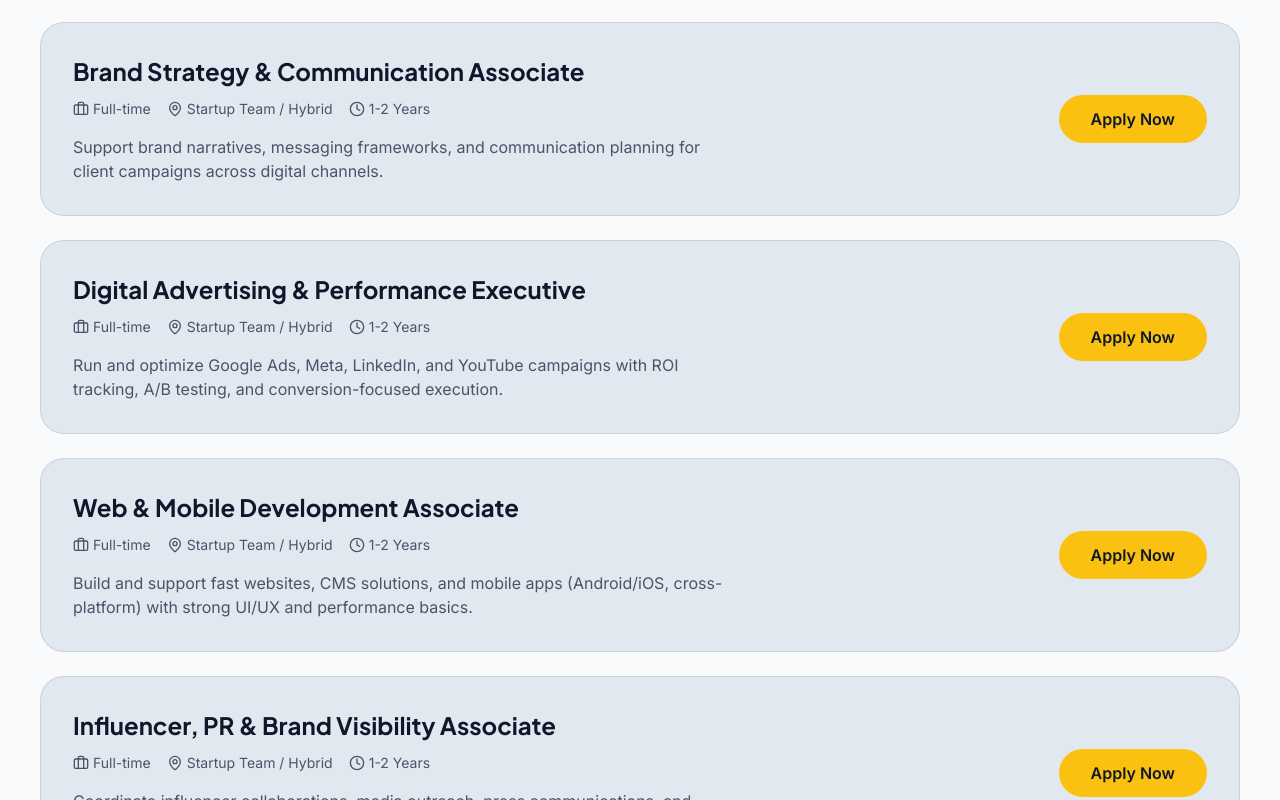
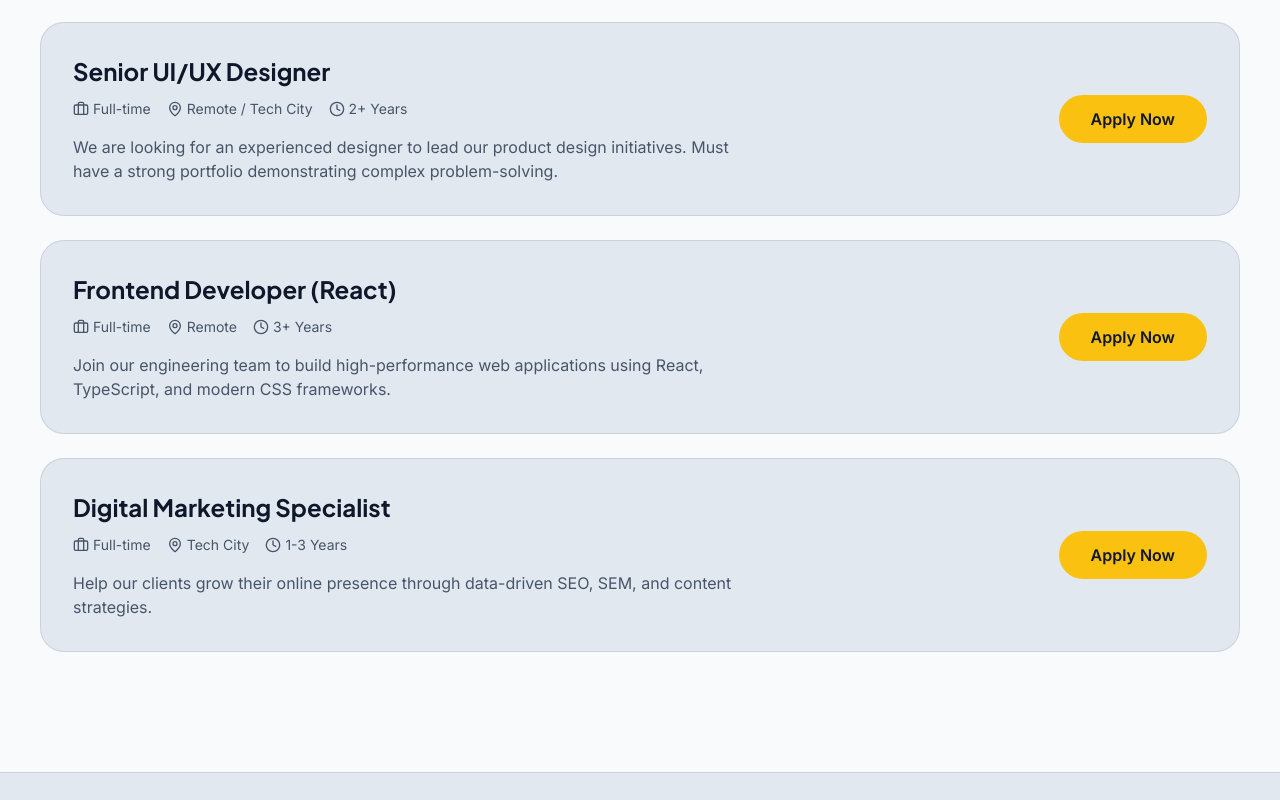
Before and after one commit to Ideal202604/Idealizeer-Content-Solutions, a React (Vite) app: page /career in a window 1280 px wide. Shown: the part 1740-2540 px from the top of the page. Built offline with nearby package versions, Linux system fonts and the light colour scheme; no server answers.

Commit message:
Revert "Revise career roles to startup-focused 1-2 year service-based openings"
This reverts commit 10f79fc4cf46bf0b063257a08e3a33a45d812865.

```diff
--- a/src/pages/Career.tsx
+++ b/src/pages/Career.tsx
@@ -13,51 +13,27 @@ import { Link } from 'react-router-dom';
 const JOBS = [
 {
   id: 1,
-  title: 'Brand Strategy & Communication Associate',
+  title: 'Senior UI/UX Designer',
   type: 'Full-time',
-  location: 'Startup Team / Hybrid',
-  exp: '1-2 Years',
-  desc: 'Support brand narratives, messaging frameworks, and communication planning for client campaigns across digital channels.'
+  location: 'Remote / Tech City',
+  exp: '2+ Years',
+  desc: 'We are looking for an experienced designer to lead our product design initiatives. Must have a strong portfolio demonstrating complex problem-solving.'
 },
 {
   id: 2,
-  title: 'Digital Advertising & Performance Executive',
+  title: 'Frontend Developer (React)',
   type: 'Full-time',
-  location: 'Startup Team / Hybrid',
-  exp: '1-2 Years',
-  desc: 'Run and optimize Google Ads, Meta, LinkedIn, and YouTube campaigns with ROI tracking, A/B testing, and conversion-focused execution.'
+  location: 'Remote',
+  exp: '3+ Years',
+  desc: 'Join our engineering team to build high-performance web applications using React, TypeScript, and modern CSS frameworks.'
 },
 {
   id: 3,
-  title: 'Web & Mobile Development Associate',
+  title: 'Digital Marketing Specialist',
   type: 'Full-time',
-  location: 'Startup Team / Hybrid',
-  exp: '1-2 Years',
-  desc: 'Build and support fast websites, CMS solutions, and mobile apps (Android/iOS, cross-platform) with strong UI/UX and performance basics.'
-},
-{
-  id: 4,
-  title: 'Influencer, PR & Brand Visibility Associate',
-  type: 'Full-time',
-  location: 'Startup Team / Hybrid',
-  exp: '1-2 Years',
-  desc: 'Coordinate influencer collaborations, media outreach, press communications, and launch visibility campaigns with clear reporting.'
-},
-{
-  id: 5,
-  title: 'Video & Film Production Associate',
-  type: 'Full-time',
-  location: 'Startup Team / Hybrid',
-  exp: '1-2 Years',
-  desc: 'Assist in producing ad films, reels, motion graphics, and branded video content from concept support to execution.'
-},
-{
-  id: 6,
-  title: 'Academic & Research Solutions Associate',
-  type: 'Full-time',
-  location: 'Startup Team / Hybrid',
-  exp: '1-2 Years',
-  desc: 'Contribute to curriculum/content development, LMS support, research writing workflows, journal guidance, and academic project coordination.'
+  location: 'Tech City',
+  exp: '1-3 Years',
+  desc: 'Help our clients grow their online presence through data-driven SEO, SEM, and content strategies.'
 }];
 
 const PERKS = [
```
